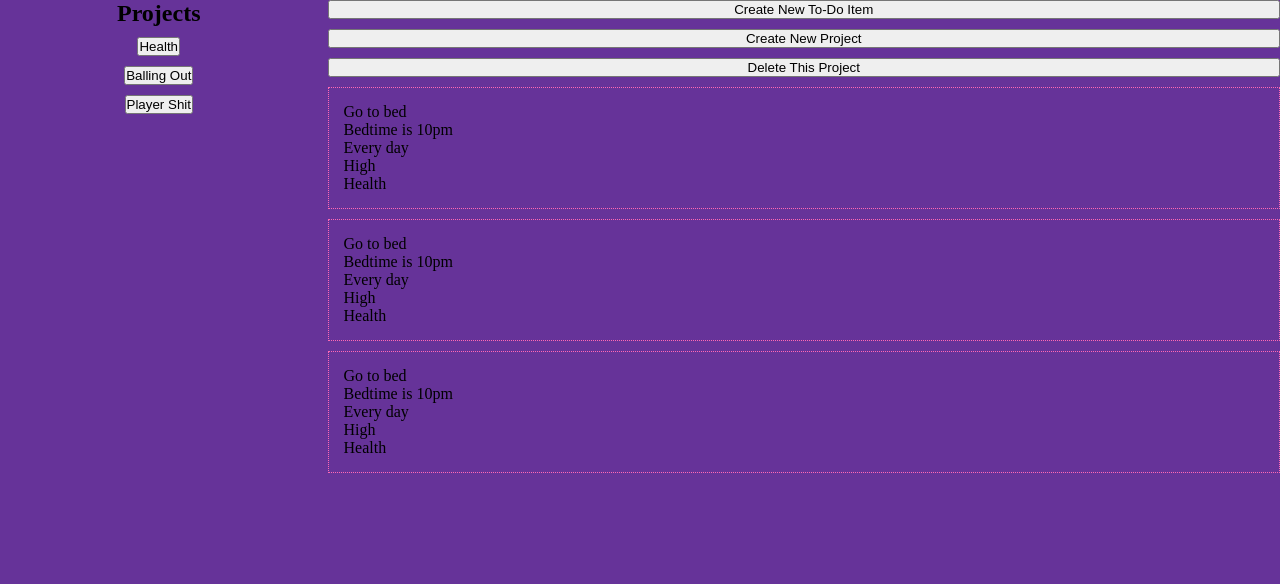
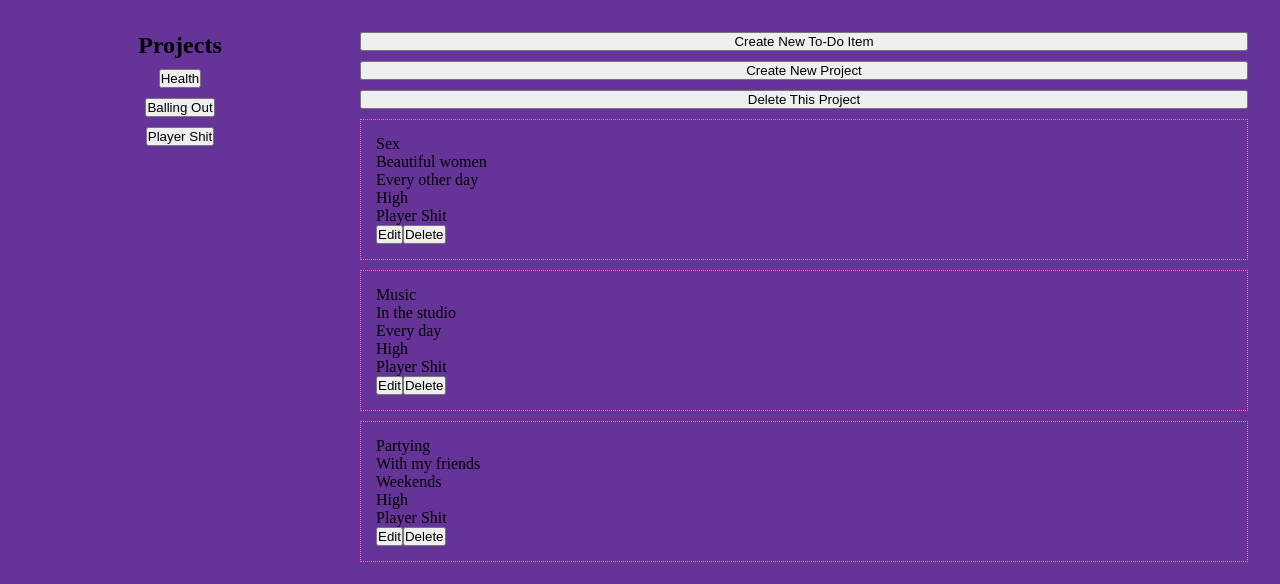
Before and after one commit to sracabanahashas/To-do-App, a website built with webpack: page src/template.html in a window 1280 px wide. Both pictures are taken after a click on the button "Player Shit". Built offline with nearby package versions, Linux system fonts and the light colour scheme.

Commit message:
Add array index number to Todo item cards when rendering as DOM nodes, add Todo item element and node deletion logic to card 'Delete' buttons

```diff
--- a/src/ToDoFunctions.js
+++ b/src/ToDoFunctions.js
@@ -107,6 +107,18 @@ export const ToDoController = (function () {
         delete projects[project];
     }
 
+    function deleteTodo(currentProject, todoIndex) {
+        const project = ToDoController.getCurrentProject();
+        const currentToDoItem = ToDoController.getToDoItem();
+        console.log('delete todo');
+        console.log(project);
+        console.log(currentToDoItem)
+        console.log(currentProject)
+        console.log(todoIndex);
+        console.log(currentProject.splice(todoIndex, 1))
+        console.log(currentProject);
+    }
+
     return {
         createToDoItem,
         getToDoItem,
@@ -118,7 +130,8 @@ export const ToDoController = (function () {
         getCurrentProjectArray,
         changeCurrentProject,
         getProjects,
-        deleteProject
+        deleteProject,
+        deleteTodo
     }
 
 })();
@@ -128,6 +141,10 @@ export const DomController = (function () {
     // render the current To Do item to the DOM
     function renderToDoItem(currentToDoItem) {
         currentToDoItem = ToDoController.getToDoItem();
+        const projects = ToDoController.getProjects();
+        const currentProject = ToDoController.getCurrentProject();
+
+        console.log(projects[currentProject]);
         console.log(currentToDoItem);
         console.log(currentToDoItem.title);
 
@@ -135,6 +152,9 @@ export const DomController = (function () {
         const card = document.createElement('div');
         container.appendChild(card);
         card.classList.add('card');
+        card.setAttribute('index', projects[currentProject].indexOf(currentToDoItem))
+        console.log(projects[currentProject].indexOf(currentToDoItem))
+
 
         const title = document.createElement('p');
         card.appendChild(title);
@@ -155,6 +175,32 @@ export const DomController = (function () {
         const project = document.createElement('p');
         card.appendChild(project);
         project.textContent = currentToDoItem.project;
+
+        const editTodoBtn = document.createElement('button');
+        card.appendChild(editTodoBtn);
+        editTodoBtn.textContent = 'Edit';
+        editTodoBtn.addEventListener('click', editTodo(currentToDoItem));
+
+        const deleteTodoBtn = document.createElement('button');
+        card.appendChild(deleteTodoBtn);
+        deleteTodoBtn.textContent = 'Delete';
+        deleteTodoBtn.addEventListener('click', () => {
+                const toDoIndex = (card.getAttribute("index"));
+                console.log(toDoIndex);
+                ToDoController.deleteTodo(projects[currentProject], toDoIndex);
+                deleteProjectTodoItemCards();
+                renderProjectToDoItems();
+            })
+    }
+
+    function editTodo(toDoItem) {
+
+    }
+
+
+
+    function deleteTodoCard() {
+
     }
 
     function renderProjectToDoItems() {
--- a/src/index.js
+++ b/src/index.js
@@ -25,12 +25,12 @@ ToDoController.addToDoItem("Go to bed", "Bedtime is 10pm", "Every day", "High",
 
 ToDoController.createNewProject("Balling Out");
 DomController.renderProject();
-ToDoController.addToDoItem("Go to bed", "Bedtime is 10pm", "Every day", "High", "Health");
-ToDoController.addToDoItem("Go to bed", "Bedtime is 10pm", "Every day", "High", "Health");
+ToDoController.addToDoItem("Coding Practice", "The Odin Project", "Every day", "High", "Balling Out");
+ToDoController.addToDoItem("Applying for Jobs", "Remote/Hybrid Only", "W/Th/F", "High", "Balling Out");
 
 
 ToDoController.createNewProject("Player Shit");
 DomController.renderProject();
-ToDoController.addToDoItem("Go to bed", "Bedtime is 10pm", "Every day", "High", "Health");
-ToDoController.addToDoItem("Go to bed", "Bedtime is 10pm", "Every day", "High", "Health");
-ToDoController.addToDoItem("Go to bed", "Bedtime is 10pm", "Every day", "High", "Health");
+ToDoController.addToDoItem("Sex", "Beautiful women", "Every other day", "High", "Player Shit");
+ToDoController.addToDoItem("Music", "In the studio", "Every day", "High", "Player Shit");
+ToDoController.addToDoItem("Partying", "With my friends", "Weekends", "High", "Player Shit");
--- a/src/styles.css
+++ b/src/styles.css
@@ -5,6 +5,7 @@
 
 body {
     background-color: rebeccapurple;
+    margin: 2rem;
 
 }
 
@@ -16,7 +17,7 @@ body {
     display: grid;
     max-height: 100vh;
     grid-template-columns: 1fr 3fr;
-    gap: 10px;
+    gap: 2rem;
 }
 
 .sidebar-display {
```
